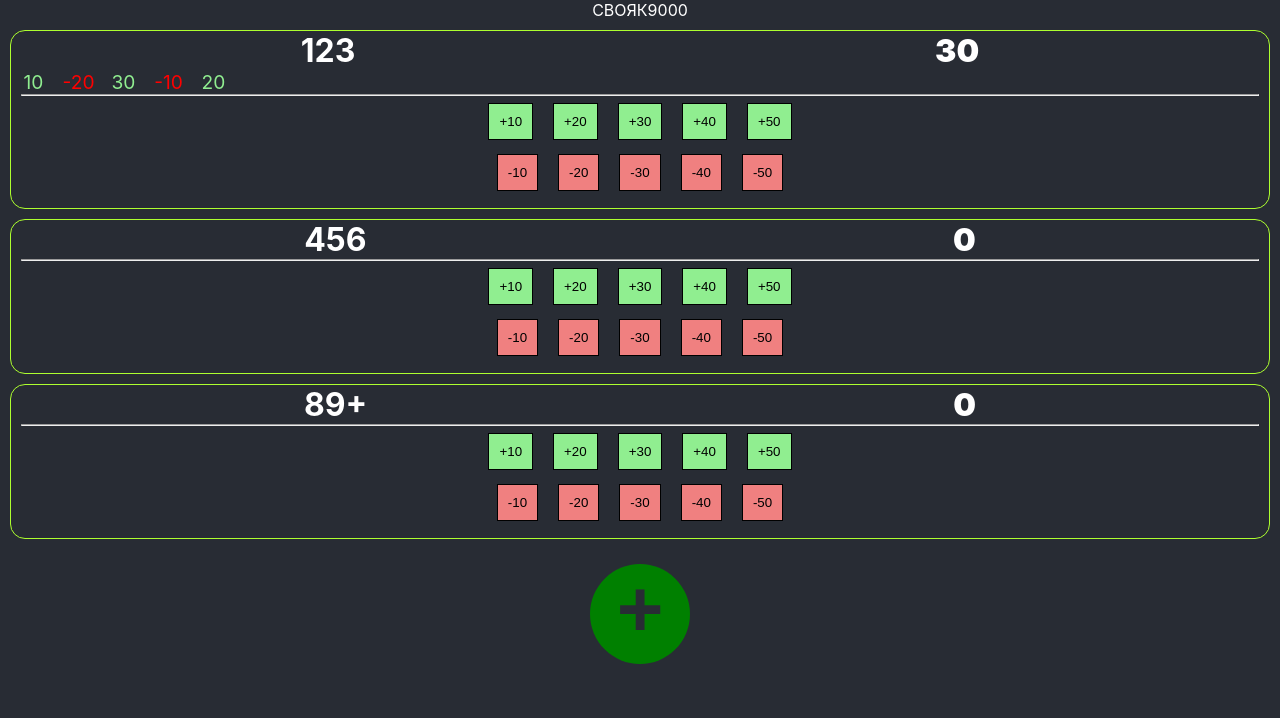
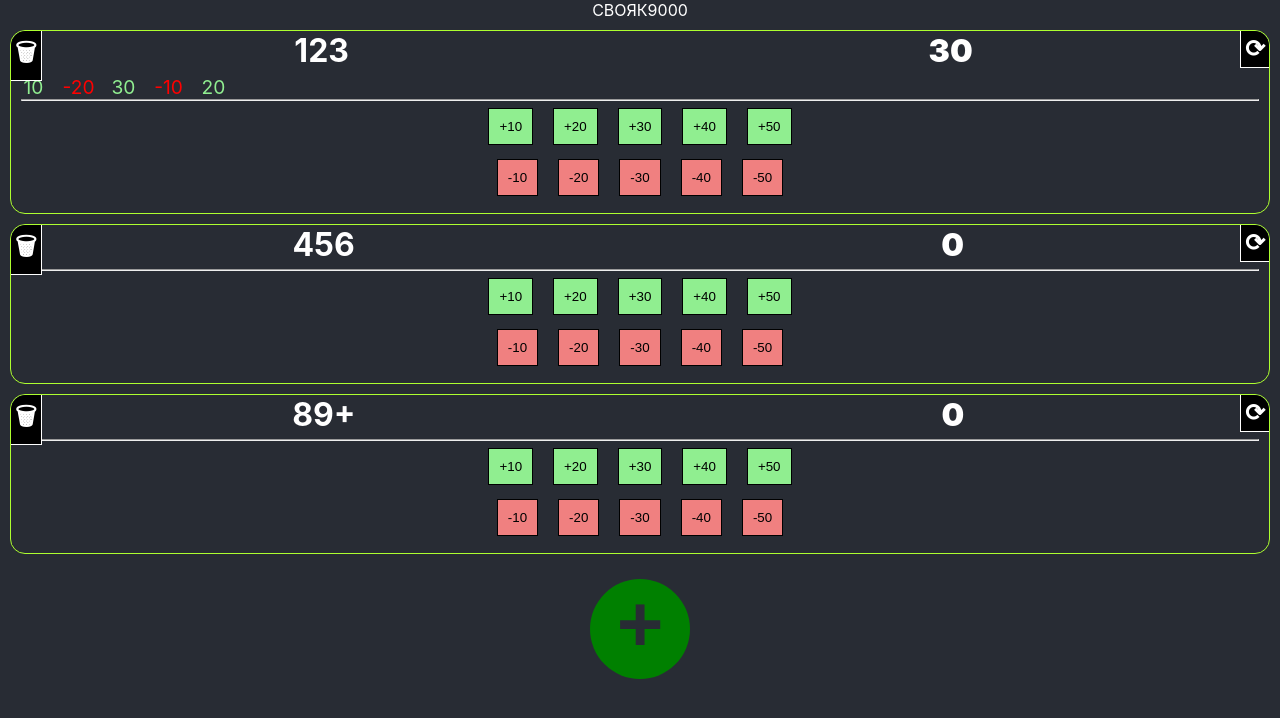
Before and after one commit to rosyurch/rachinsky, a React (Create React App) app: page / in a window 1280 px wide. Shown: the top 718 px of the page. Built offline with nearby package versions, Linux system fonts and the light colour scheme.

Commit message:
added reseting player score and deleting players

```diff
--- a/package.json
+++ b/package.json
@@ -2,12 +2,15 @@
     "name": "rachinsky",
     "version": "0.1.0",
     "private": true,
+    "homepage": "https://rosyurch.github.io/rachinsky",
     "dependencies": {
         "react": "^16.12.0",
         "react-dom": "^16.12.0",
         "react-scripts": "3.2.0"
     },
     "scripts": {
+        "predeploy": "npm run build",
+        "deploy": "gh-pages -d build",
         "start": "react-scripts start",
         "build": "react-scripts build",
         "test": "react-scripts test",
@@ -27,5 +30,8 @@
             "last 1 firefox version",
             "last 1 safari version"
         ]
+    },
+    "devDependencies": {
+        "gh-pages": "^2.1.1"
     }
 }
--- a/src/App.js
+++ b/src/App.js
@@ -35,6 +35,17 @@ function App() {
         setAddPopupIsOpened(false);
     };
 
+    const deletePlayer = id => {
+        const newState = players.filter(p => p.id !== id);
+        setPlayers(newState);
+    };
+
+    const resetPlayerScore = (id, name) => {
+        const arrWithoutOne = players.filter(p => p.id !== id);
+        const newState = [...arrWithoutOne, { id, name, answers: [] }];
+        setPlayers(newState);
+    };
+
     const registerAnswer = (id, name, answers, price) => {
         const playersWithoutCurrent = players.filter(p => p.id !== id);
 
@@ -53,7 +64,8 @@ function App() {
                     .sort((a, b) => a.id - b.id)
                     .map(player => (
                         <li key={player.id}>
-                            <Player {...player} press={registerAnswer} /> {/* like an actual button press*/}
+                            <Player {...player} press={registerAnswer} deletePlayer={deletePlayer} reset={resetPlayerScore} />{' '}
+                            {/* like an actual button press*/}
                         </li>
                     ))}
             </ul>
--- a/src/Player.jsx
+++ b/src/Player.jsx
@@ -1,13 +1,20 @@
 import React from 'react';
 import './css/player.css';
 
-function Player({ id, name, answers, press }) {
+function Player({ id, name, answers, press, reset, deletePlayer }) {
     const pressed = price => press(id, name, answers, price);
+
     return (
         <div className="player_card">
             <div className="player_header">
+                <button className="player_control player_delete" onClick={e => deletePlayer(id)}>
+                    &#128465;
+                </button>
                 <h3 className="player_name">{name}</h3>
                 <p className="player_score">{answers.reduce((acc, cur) => acc + cur, 0)}</p>
+                <button className="player_control player_reset" onClick={e => reset(id, name)}>
+                    &#10227;
+                </button>
             </div>
             <ul className="player_answers-list">
                 {answers.map(ans => (
--- a/src/css/player.css
+++ b/src/css/player.css
@@ -9,15 +9,44 @@
     display: flex;
     justify-content: space-around;
     flex-wrap: wrap;
+    position: relative;
+    padding-bottom: 5px;
 }
 
 .player_score {
+    min-width: 70px;
     font-weight: 900;
     font-size: 2em;
 }
 
 .player_name {
     font-size: 2em;
+}
+
+.player_control {
+    position: absolute;
+    padding: 4px;
+    border: 1px #fff solid;
+    background-color: #000;
+    color: #fff;
+    font-size: 1.5em;
+    font-weight: 900;
+}
+
+.player_delete {
+    top: 0;
+    left: 0;
+    border-radius: 15px 0 0 0;
+    border-top: 0;
+    border-left: 0;
+}
+
+.player_reset {
+    top: 0;
+    right: 0;
+    border-radius: 0 15px 0 0;
+    border-top: 0;
+    border-right: 0;
 }
 
 .player_answers-list {
```
Also changed, not shown: 1 other file (tests, documents, lock files or other folders). Lines whose indentation alone changed are shown as unchanged.
